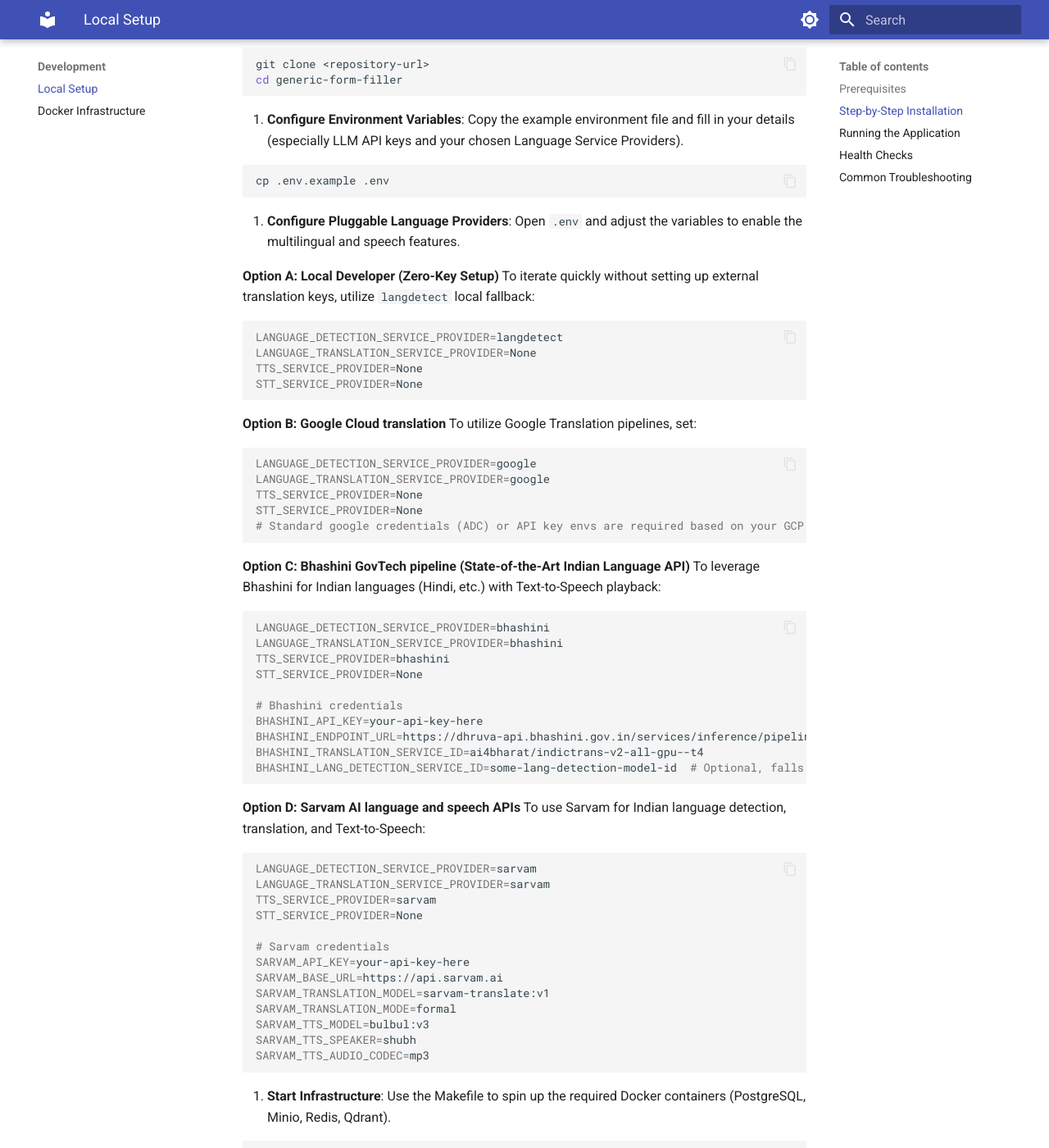
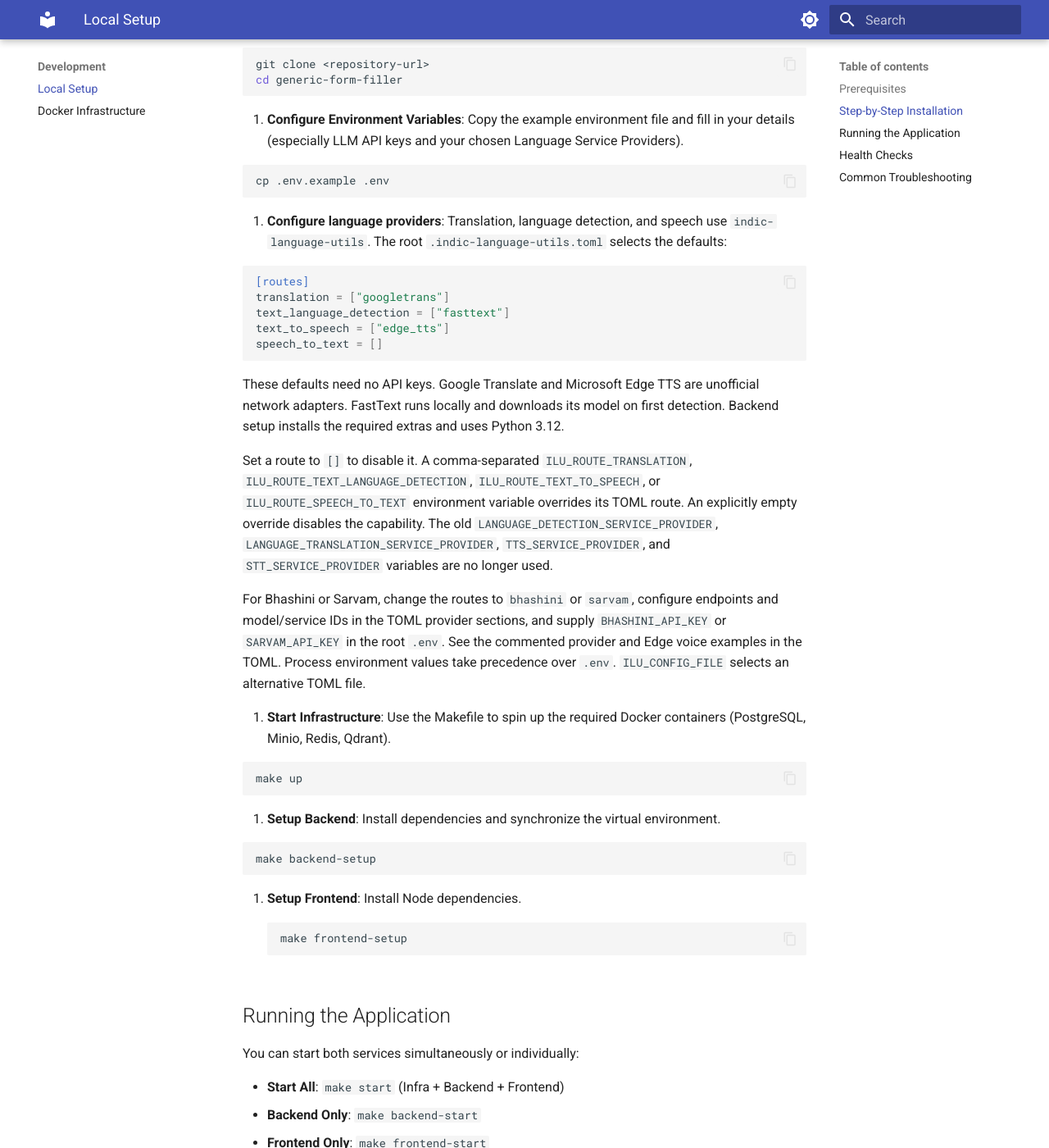
Before and after one commit to Hari31416/FormFoundry, an MkDocs documentation site: the page built from docs/development/local-setup.md, in a window 1280 px wide and 1400 px high, scrolled down 620 px. Shown: the whole window at 82% size. Built offline with MkDocs 1.6.1 and Material for MkDocs 9.7.7, drawn with Linux system fonts in a browser that asks for light colours; some of the changed text lies outside the part shown.

Commit message:
docs(general): document Indic language setup
- Explain default providers, TOML configuration, and environment overrides
- Update language service architecture, data flow, and API audio formats
- Record the move from custom adapters to indic-language-utils

````diff
--- a/docs/development/local-setup.md
+++ b/docs/development/local-setup.md
@@ -7,7 +7,7 @@ This guide will help you get a local development environment up and running for
 Ensure you have the following installed on your system:
 
 - **Docker & Docker Compose**: For running infrastructure services.
-- **Python 3.12+**: For the backend.
+- **Python 3.12**: For the backend.
 - **`uv`**: Fast Python package manager.
 - **Node.js (LTS)**: For the frontend.
 - **`pnpm`**: Fast Node package manager.
@@ -28,64 +28,34 @@ Ensure you have the following installed on your system:
    cp .env.example .env
    ```
 
-3. **Configure Pluggable Language Providers**:
-   Open `.env` and adjust the variables to enable the multilingual and speech features.
+3. **Configure language providers**:
+   Translation, language detection, and speech use `indic-language-utils`. The root
+   `.indic-language-utils.toml` selects the defaults:
 
-   **Option A: Local Developer (Zero-Key Setup)**
-   To iterate quickly without setting up external translation keys, utilize `langdetect` local fallback:
-
-   ```bash
-   LANGUAGE_DETECTION_SERVICE_PROVIDER=langdetect
-   LANGUAGE_TRANSLATION_SERVICE_PROVIDER=None
-   TTS_SERVICE_PROVIDER=None
-   STT_SERVICE_PROVIDER=None
+   ```toml
+   [routes]
+   translation = ["googletrans"]
+   text_language_detection = ["fasttext"]
+   text_to_speech = ["edge_tts"]
+   speech_to_text = []
    ```
 
-   **Option B: Google Cloud translation**
-   To utilize Google Translation pipelines, set:
+   These defaults need no API keys. Google Translate and Microsoft Edge TTS are
+   unofficial network adapters. FastText runs locally and downloads its model on
+   first detection. Backend setup installs the required extras and uses Python 3.12.
 
-   ```bash
-   LANGUAGE_DETECTION_SERVICE_PROVIDER=google
-   LANGUAGE_TRANSLATION_SERVICE_PROVIDER=google
-   TTS_SERVICE_PROVIDER=None
-   STT_SERVICE_PROVIDER=None
-   # Standard google credentials (ADC) or API key envs are required based on your GCP setup
-   ```
+   Set a route to `[]` to disable it. A comma-separated `ILU_ROUTE_TRANSLATION`,
+   `ILU_ROUTE_TEXT_LANGUAGE_DETECTION`, `ILU_ROUTE_TEXT_TO_SPEECH`, or
+   `ILU_ROUTE_SPEECH_TO_TEXT` environment variable overrides its TOML route.
+   An explicitly empty override disables the capability. The old
+   `LANGUAGE_DETECTION_SERVICE_PROVIDER`, `LANGUAGE_TRANSLATION_SERVICE_PROVIDER`,
+   `TTS_SERVICE_PROVIDER`, and `STT_SERVICE_PROVIDER` variables are no longer used.
 
-   **Option C: Bhashini GovTech pipeline (State-of-the-Art Indian Language API)**
-   To leverage Bhashini for Indian languages (Hindi, etc.) with Text-to-Speech playback:
-
-   ```bash
-   LANGUAGE_DETECTION_SERVICE_PROVIDER=bhashini
-   LANGUAGE_TRANSLATION_SERVICE_PROVIDER=bhashini
-   TTS_SERVICE_PROVIDER=bhashini
-   STT_SERVICE_PROVIDER=None
-
-   # Bhashini credentials
-   BHASHINI_API_KEY=your-api-key-here
-   BHASHINI_ENDPOINT_URL=https://dhruva-api.bhashini.gov.in/services/inference/pipeline
-   BHASHINI_TRANSLATION_SERVICE_ID=ai4bharat/indictrans-v2-all-gpu--t4
-   BHASHINI_LANG_DETECTION_SERVICE_ID=some-lang-detection-model-id  # Optional, falls back to standard pipelines
-   ```
-
-   **Option D: Sarvam AI language and speech APIs**
-   To use Sarvam for Indian language detection, translation, and Text-to-Speech:
-
-   ```bash
-   LANGUAGE_DETECTION_SERVICE_PROVIDER=sarvam
-   LANGUAGE_TRANSLATION_SERVICE_PROVIDER=sarvam
-   TTS_SERVICE_PROVIDER=sarvam
-   STT_SERVICE_PROVIDER=None
-
-   # Sarvam credentials
-   SARVAM_API_KEY=your-api-key-here
-   SARVAM_BASE_URL=https://api.sarvam.ai
-   SARVAM_TRANSLATION_MODEL=sarvam-translate:v1
-   SARVAM_TRANSLATION_MODE=formal
-   SARVAM_TTS_MODEL=bulbul:v3
-   SARVAM_TTS_SPEAKER=shubh
-   SARVAM_TTS_AUDIO_CODEC=mp3
-   ```
+   For Bhashini or Sarvam, change the routes to `bhashini` or `sarvam`, configure
+   endpoints and model/service IDs in the TOML provider sections, and supply
+   `BHASHINI_API_KEY` or `SARVAM_API_KEY` in the root `.env`. See the commented
+   provider and Edge voice examples in the TOML. Process environment values take
+   precedence over `.env`. `ILU_CONFIG_FILE` selects an alternative TOML file.
 
 4. **Start Infrastructure**:
    Use the Makefile to spin up the required Docker containers (PostgreSQL, Minio, Redis, Qdrant).
@@ -128,6 +98,6 @@ Once running, you can verify the status of the services:
 - **LLM Errors**: Verify your `LLM_API_KEY` and `LLM_MODEL` settings.
 - **Translation Failures**:
   - Ensure **Redis** is running (`make ps`), as translation caching relies on an active Redis connection.
-  - Double-check external API keys (`BHASHINI_API_KEY`, `SARVAM_API_KEY`, or standard Google keys) if provider translations are failing.
+  - Double-check external API keys (`BHASHINI_API_KEY` or `SARVAM_API_KEY` for cloud providers) if provider translations are failing.
   - Review backend logs (`make logs-backend`) to check for `LanguageManager` initialization warnings or connection failures.
 - **Frontend Build**: If you encounter issues with Vite or translation loaders, try clearing `frontend/node_modules` and re-running `make frontend-setup`.
````
Also changed, not shown: README.md (+28 -21 lines), docs/api-reference/backend-endpoints.md (+1 -1 lines), docs/architecture/backend-architecture.md (+22 -23 lines), docs/architecture/data-flow.md (+3 -3 lines), docs/backend/services.md (+2 -2 lines), docs/decisions/architectural-decisions.md (+2 -2 lines).
